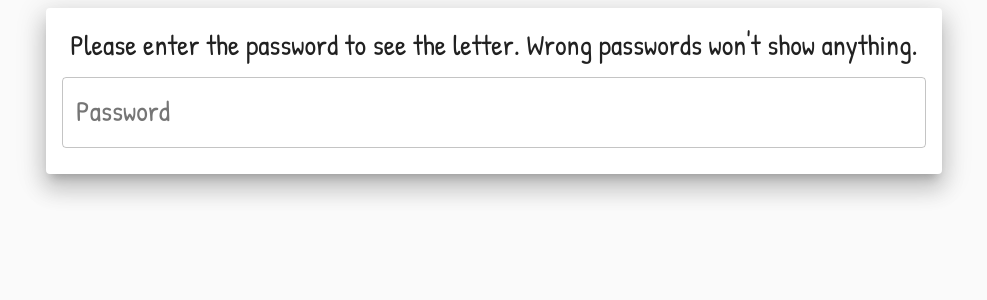
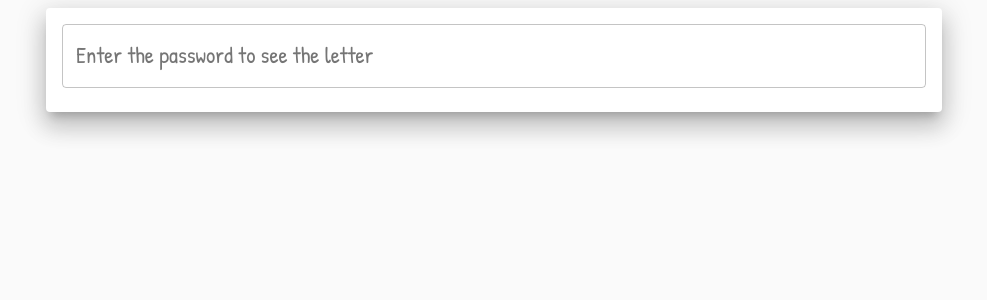
Before and after one commit to grigor-minasyan/letter, a React (Create React App) app: page / in a window 1280 px wide. Shown: the top 300 px of the page, without its empty margins (146-1133 px from the left). Built offline with nearby package versions, Linux system fonts and the light colour scheme.

Commit message:
minor change

```diff
--- a/src/App.js
+++ b/src/App.js
@@ -16,7 +16,7 @@ import { ThemeProvider, createTheme, makeStyles } from '@material-ui/core/styles
 const theme = createTheme({
 	typography: {
 		fontFamily: ['"Patrick Hand"', 'cursive'].join(','),
-		fontSize: 25,
+		fontSize: 20,
 	},
 	palette: {
 		primary: purple,
@@ -38,11 +38,9 @@ function App() {
 	const [letter, setLetter] = useState('');
 	const handleChange = (e) => {
 		const value = e.target.value;
-		const bytes = AES.decrypt(secret, value);
-
 		let decrypted = '';
-
 		try {
+			const bytes = AES.decrypt(secret, value);
 			const decrypted_test = bytes.toString(enc_utf8);
 			decrypted = decrypted_test;
 		} catch (error) {}
@@ -54,22 +52,22 @@ function App() {
 			<CssBaseline />
 			<Container maxWidth="md" className={classes.root}>
 				<Paper elevation={15}>
-					<Typography variant="body1" gutterBottom align="center">
-						Please enter the password to see the letter. Wrong passwords won't show
-						anything.
-					</Typography>
-
 					<FormControl fullWidth variant="outlined">
 						<TextField
 							onChange={handleChange}
 							value={password}
-							label="Password"
+							label="Enter the password to see the letter"
 							type="password"
 							variant="outlined"
 						/>
 					</FormControl>
 
-					<Typography variant="body1" gutterBottom align="left">
+					<Typography
+						variant="body1"
+						gutterBottom
+						align="left"
+						style={{ whiteSpace: 'pre-wrap' }}
+					>
 						{letter}
 					</Typography>
 				</Paper>
--- a/src/secret.js
+++ b/src/secret.js
@@ -1,2 +1,2 @@
-const secret = 'U2FsdGVkX1/8aXcEG+5zsXOHcMAb4kiyndDq50E8NAys0na8qkpRcLjz7Qb3b7gvh8b4xhzOM9N909Xz0/kPO8YfKKHw4844ZF59pzMWBPg=';
+const secret = `U2FsdGVkX18sbHV533XVz2D2nZ0VO7XARsluNrq+y7jla3TCxJWf740MTp9rrL9LRfeI/bpMdCGsYw396y2AZcSgP0/hGbBjiC613Sv7v4zY855U1lU1uLokgx6bmxwBwZ/JClgwzxGZitaQkPUx3A==`;
 export default secret;
```
